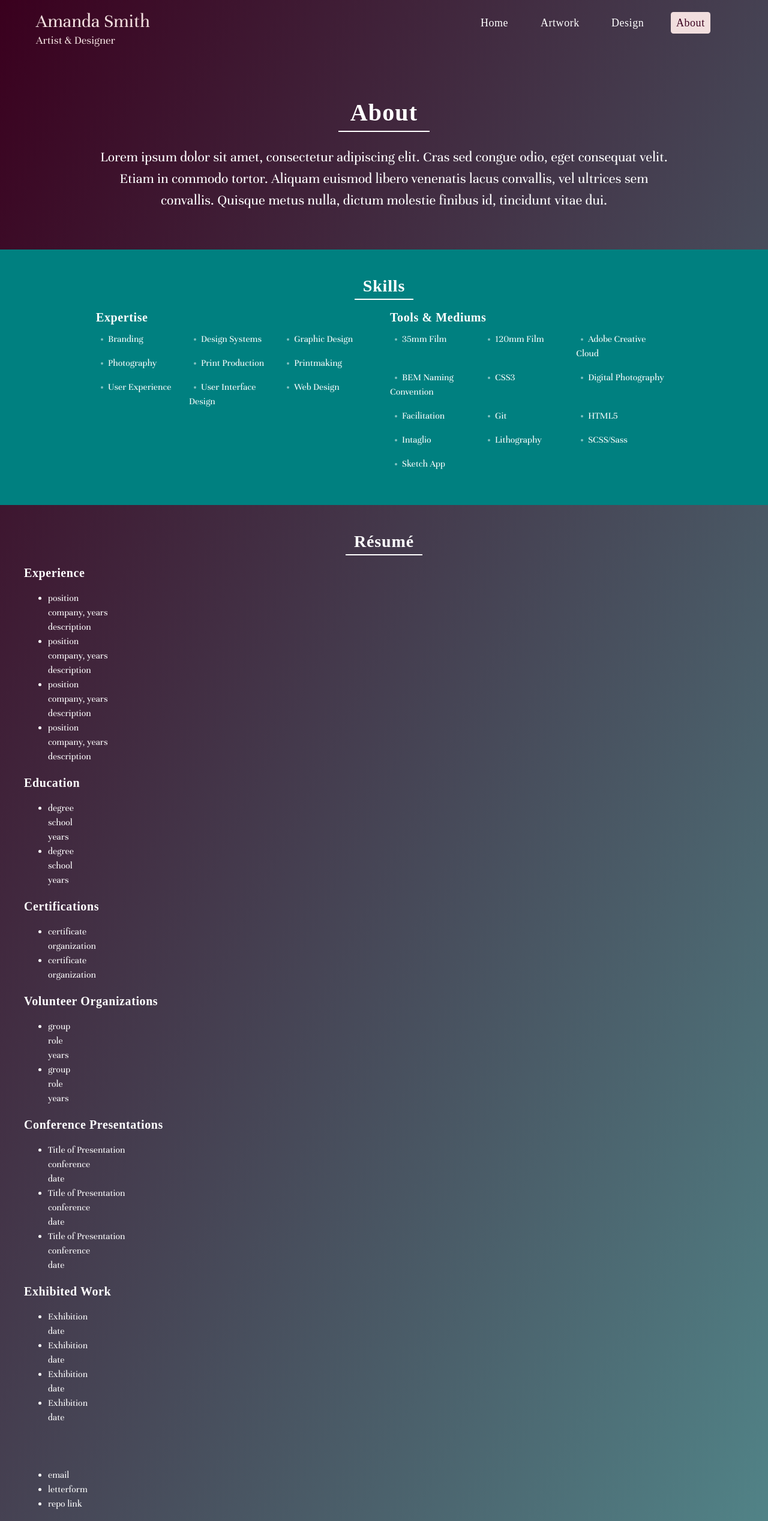
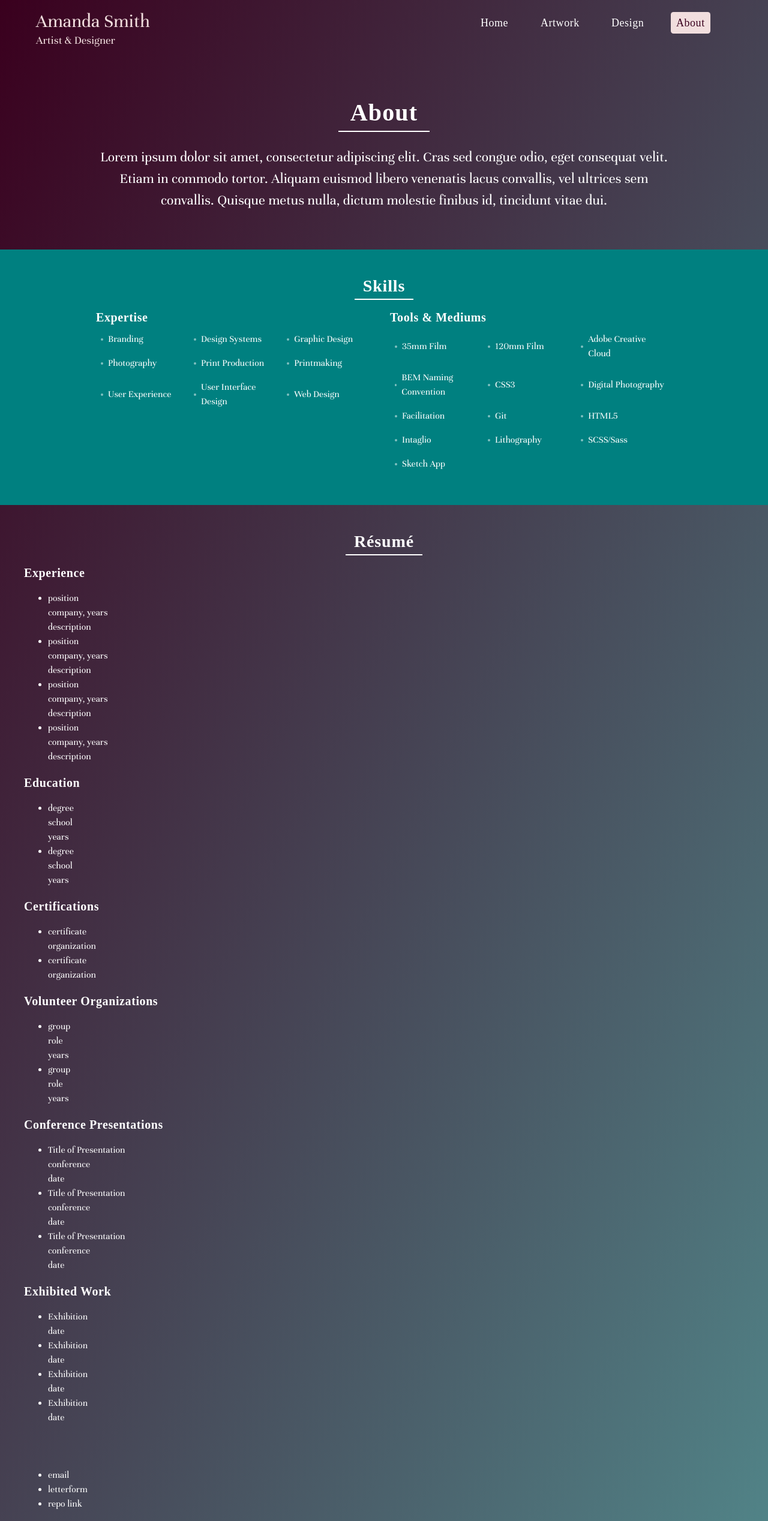
Before and after one commit to asmithorn/asmithorn.github.io, a Jekyll site: the page built from about/index.html, in a window 1280 px wide. Shown: the whole page at 60% size. Built offline with Jekyll 4.4.1, drawn with Linux system fonts in a browser that asks for light colours; some web fonts are replaced.

Commit message:
list styling 2

```diff
--- a/css/style.scss
+++ b/css/style.scss
@@ -219,17 +219,20 @@ h3 {
   .c-list {
     @include list-reset();
     li {
+      align-items: center;
+      display: flex;
       margin-bottom: 1em;
+
       &::before {
         background-color: rgba(255,255,255,0.5);
         border-radius: 50%;
         content:'';
-        display: inline-block;
+        display: block;
         height: 4px;
-        margin: 0 .5em 0.2em 0.5em;
-        vertical-align: middle;
+        margin: 0 .5em 0 0.5em;
         width: 4px;
       }
+
     }
   }
 
```
